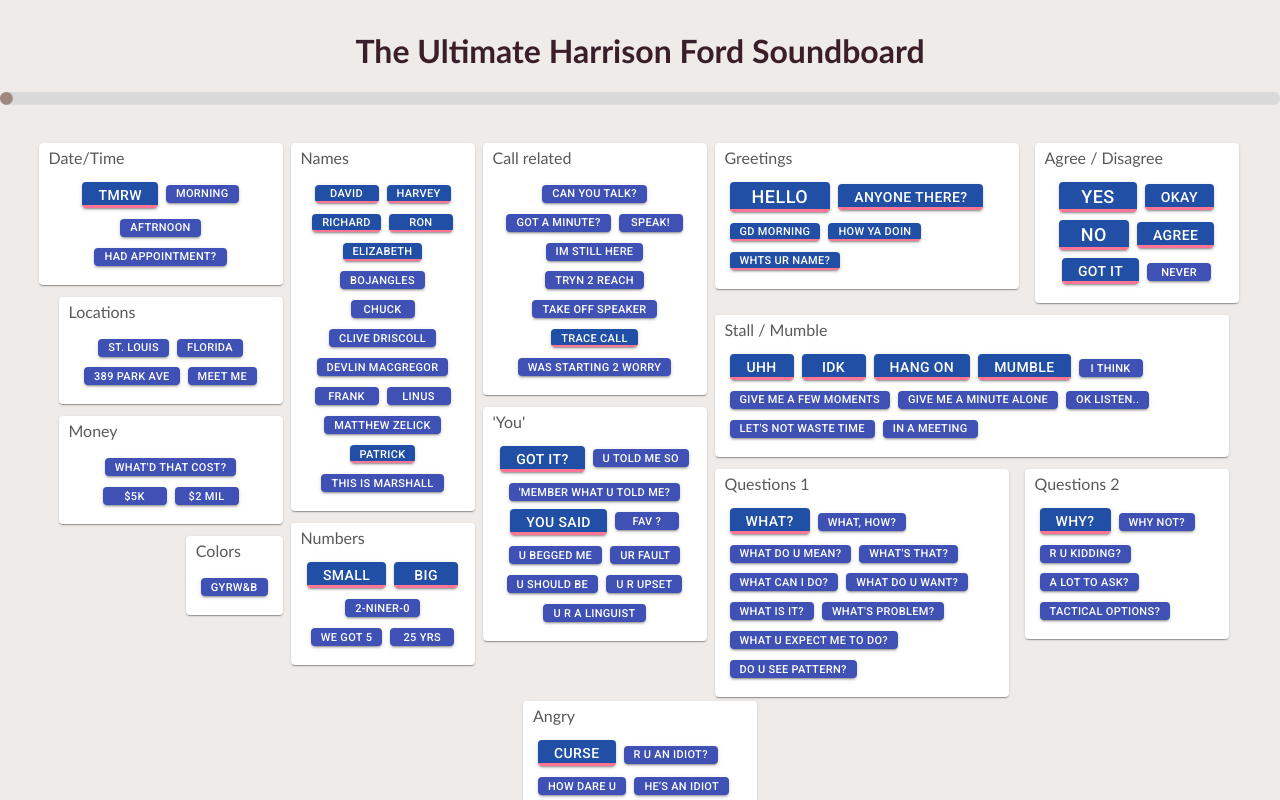
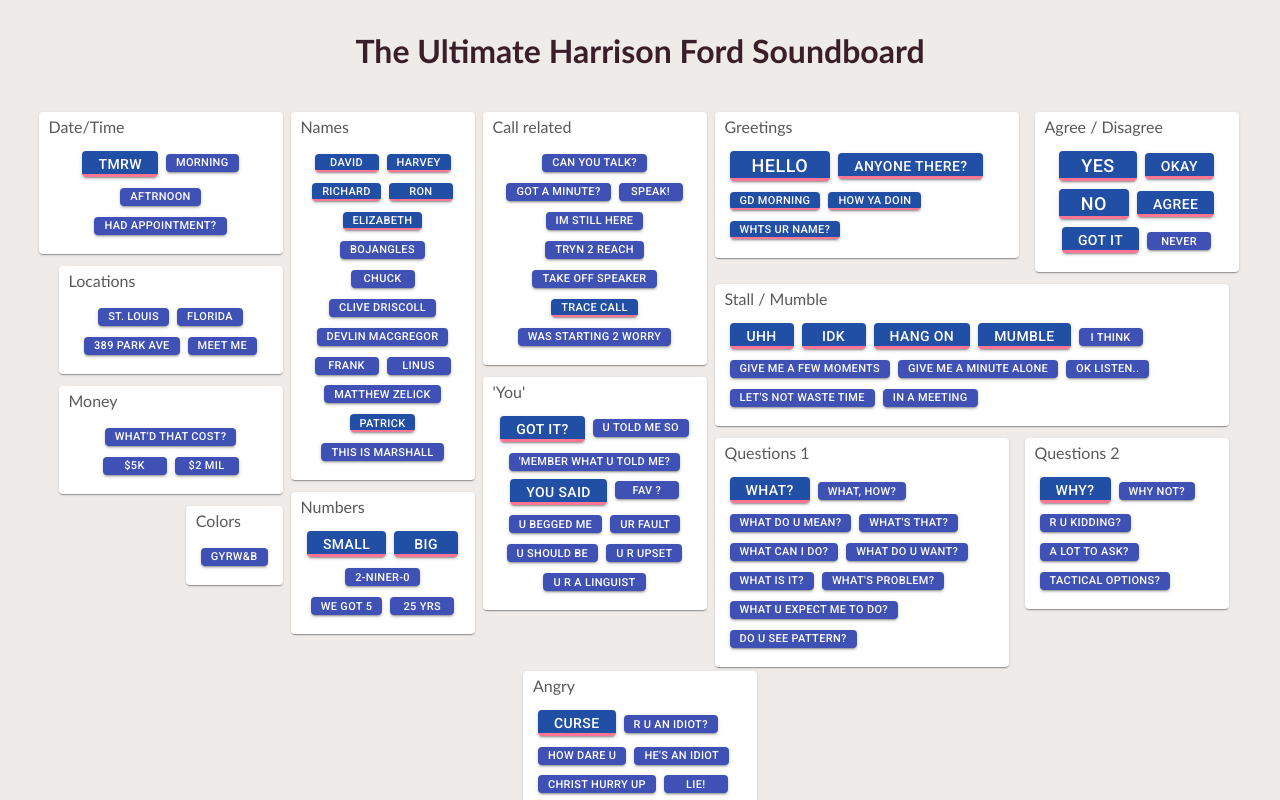
Before and after one commit to adam-j-turner/soundboard, a React (Create React App) app: page / in a window 1280 px wide. Shown: the top 800 px of the page. Built offline with nearby package versions, Linux system fonts and the light colour scheme.

Commit message:
Comment out progress bar to save vertical space.

```diff
--- a/src/App.js
+++ b/src/App.js
@@ -4,7 +4,7 @@
 import ButtonPanel from './ButtonPanel.js';
 import MultiButton from './MultiButton.js';
 import SoundButton from './SoundButton.js';
-import { Line } from 'rc-progress';
+// import { Line } from 'rc-progress';
 import _ from "lodash";
 import './App.css';
 
@@ -124,9 +124,9 @@
         <div className='header'>
           <h1>The Ultimate Harrison Ford Soundboard</h1>
         </div>
-        <div>
+        {/* <div>
           <Line className='progressBar' strokeColor='var(--primary)' percent={this.state.progress} />
-        </div>
+        </div> */}
 
         {/* Main grid */}
         {/* TODO: Place this grid in its own file */}
```
